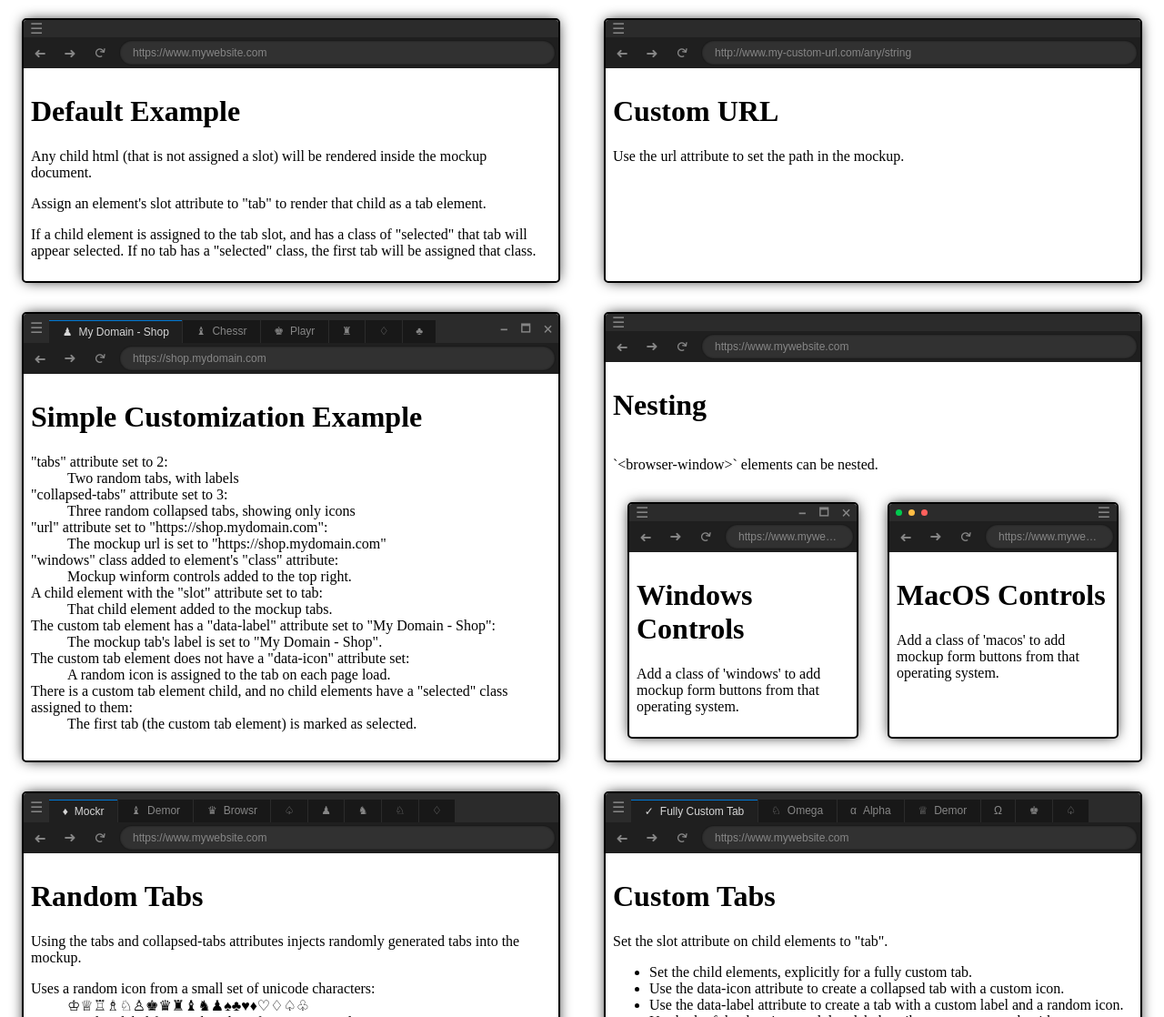
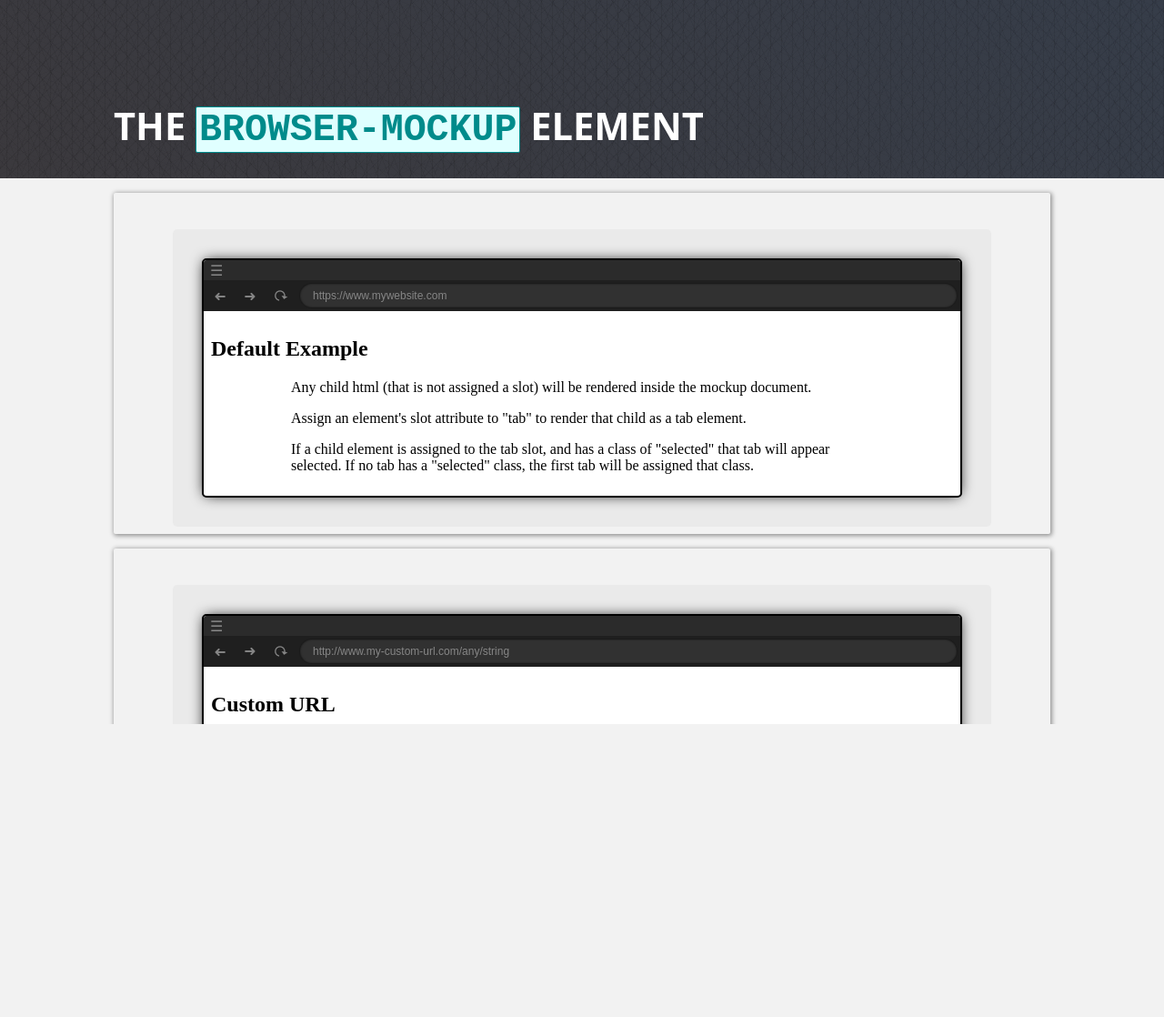
Before and after one commit to catapart/magnitce-browser-mockup, a website: page demo/index.html in a window 1280 px wide. Shown: the part 4-1122 px from the top of the page at 91% size. After the commit the page ends 800 px from the top, so only its background shows below. Drawn offline with Linux system fonts and the light colour scheme.

Commit message:
updated demo page; updated screenshot page;

```diff
--- /dev/null
+++ b/demo/demo-page.css
@@ -0,0 +1,237 @@
+/* defaults */
+*
+{
+    box-sizing: border-box;
+}
+html
+{
+    color-scheme: light dark;
+    margin: 0;
+    padding: 0;
+    width: 100%;
+    height: 100%;
+    overflow: hidden;
+}
+body
+{
+    width: 100%;
+    height: 100%;
+    margin: 0;
+    padding: 0;
+    display: flex;
+    overflow: hidden;
+    background-color: #f2f2f2;
+
+    --accent-color: dodgerblue;
+
+    font-family: system-ui, -apple-system, BlinkMacSystemFont, 'Segoe UI', Roboto, Oxygen, Ubuntu, Cantarell, 'Open Sans', 'Helvetica Neue', sans-serif;
+}
+@media (prefers-color-scheme: light)
+{
+    body
+    {
+        --example-background: #eaeaea;
+    }
+    section
+    {
+        --border-color: #999;
+    }
+}
+@media (prefers-color-scheme: dark)
+{
+    body
+    {
+        background-color: #222;
+        color: #ccc;
+
+        --example-background: #0a0a0a;
+    }
+    section
+    {
+        --border-color: #444;
+    }
+    h1,h2,h3,h4,h5,h6
+    {
+        color: white;
+    }
+}
+
+h2,h3,h4,h5,h6
+{
+    margin-block: .75em;
+}
+p,li,dd,dt
+{
+    max-width: 80ch;
+}
+dl
+{
+    margin-left: 20px;
+}
+dt
+{
+    font-weight: bold;
+    font-size: .8rem;
+}
+
+code
+{
+    background-color:lightcyan;
+    color:darkcyan;
+    display: inline-block;
+    padding: 1px 3px;
+    border-radius: 2px;
+    border: solid 1px;
+}
+
+main > article
+{
+    box-shadow: 1px 1px 5px 1px rgb(0 0 0 / .4);
+    border-radius: 2px;
+    padding: .5em;
+    display: grid;
+    grid-template-columns: minmax(0, auto) minmax(0, 900px) minmax(0, auto);
+}
+main > article:has(> section)
+{
+    row-gap: 1em;
+}
+article > *
+{
+    grid-column: 2;
+}
+
+article > section
+{
+    border: solid 1px var(--border-color);
+    border-radius: 2px;
+    padding-block: .5em;
+    padding-inline: 1em;
+}
+
+article > :is(h2,h3,h4,h5,h6)
+{
+    margin-block: .25em;
+}
+
+article p
+{
+    margin-inline: auto;
+    text-wrap-style:pretty;
+}
+
+article .example
+{
+    margin-top: 2em;
+    background-color: var(--example-background);
+    padding: 1em;
+    border-radius: 5px;
+}
+
+/* layout */
+main
+{
+    flex: 1;
+    row-gap: 1em;
+    padding-bottom: 1em;
+    overflow: auto;
+}
+main > header
+{
+    min-height: 200px;
+    height: min-content;
+    background-image: repeating-linear-gradient(225deg, rgba(0,0,0, 0.03) 0px, rgba(0,0,0, 0.03) 1px,transparent 1px, transparent 12px),
+    repeating-linear-gradient(112.5deg, rgba(0,0,0, 0.03) 0px, rgba(0,0,0, 0.03) 1px,transparent 1px, transparent 12px),
+    repeating-linear-gradient(22.5deg, rgba(0,0,0, 0.03) 0px, rgba(0,0,0, 0.03) 1px,transparent 1px, transparent 12px),
+    repeating-linear-gradient(67.5deg, rgba(0,0,0, 0.03) 0px, rgba(0,0,0, 0.03) 1px,transparent 1px, transparent 12px),
+    repeating-linear-gradient(225deg, rgba(0,0,0, 0.03) 0px, rgba(0,0,0, 0.03) 1px,transparent 1px, transparent 12px),
+    repeating-linear-gradient(157.5deg, rgba(0,0,0, 0.03) 0px, rgba(0,0,0, 0.03) 1px,transparent 1px, transparent 12px),
+    repeating-linear-gradient(112.5deg, rgba(0,0,0, 0.03) 0px, rgba(0,0,0, 0.03) 1px,transparent 1px, transparent 12px),
+    repeating-linear-gradient(270deg, rgba(0,0,0, 0.03) 0px, rgba(0,0,0, 0.03) 1px,transparent 1px, transparent 12px),
+    repeating-linear-gradient(270deg, rgba(0,0,0, 0.03) 0px, rgba(0,0,0, 0.03) 1px,transparent 1px, transparent 12px),
+    repeating-linear-gradient(315deg, rgba(0,0,0, 0.03) 0px, rgba(0,0,0, 0.03) 1px,transparent 1px, transparent 12px),
+    repeating-linear-gradient(67.5deg, rgba(0,0,0, 0.03) 0px, rgba(0,0,0, 0.03) 1px,transparent 1px, transparent 12px),
+    repeating-linear-gradient(315deg, rgba(0,0,0, 0.03) 0px, rgba(0,0,0, 0.03) 1px,transparent 1px, transparent 12px),
+    repeating-linear-gradient(270deg, rgba(0,0,0, 0.03) 0px, rgba(0,0,0, 0.03) 1px,transparent 1px, transparent 12px),
+    linear-gradient(225deg, rgb(54,61,73),rgb(59,57,61));
+
+    display: grid;
+}
+
+main > header .content
+{
+    display: grid;
+    align-items: flex-end;
+    text-transform:uppercase;
+    color: white;
+    font-size: 1.3rem;
+}
+
+/* utilities */
+.centered-single-column
+{
+    --column-min-width: 330px; /* calibrated value to fit within 350px window; 350px - 10px - 10px; */
+    --column-width: 1030px;
+    --gutter-minimum: 10px;
+
+    display: grid;
+    grid-template-columns: minmax(var(--gutter-minimum), auto) minmax(var(--column-min-width), var(--column-width)) minmax(var(--gutter-minimum), auto);
+}
+.centered-single-column > :not(dialog)
+{
+    grid-column: 2;
+}
+
+.centered-single-column .full-width
+{
+    grid-column: 1 / 4;
+}
+
+.log
+{
+    height: 350px;
+    border: solid 1px var(--border-color);
+    border-radius: 5px;
+    overflow: auto;
+    background-color: field;
+    color: fieldtext;
+    margin-block: 1em;
+    padding: 1em;
+}
+
+
+
+
+#transitions path-route[data-entering]
+{
+    animation: fade-in 1s ease forwards;
+}
+
+#transitions path-route path-route[data-entering]
+{
+    animation: slide-in 1s ease forwards;
+}
+
+#transitions dialog[open]
+{
+    opacity: 1;
+    transition: opacity 2s ease;
+}
+@starting-style
+{
+    #transitions dialog[path]
+    {
+        opacity: 0;
+    }
+}
+
+@keyframes fade-in
+{
+    0% { opacity: 0; }
+    100% { opacity: 1; }
+}
+@keyframes slide-in
+{
+    0% { translate: 50px 0; }
+    100% { translate: 0 0; }
+}
--- a/demo/index.html
+++ b/demo/index.html
@@ -3,31 +3,10 @@
 <head>
     <meta charset="UTF-8">
     <meta name="viewport" content="width=device-width, initial-scale=1.0">
-    <title>Browser Mockup Demo</title>
+    <title>&lt;browser-mockup&gt; Demo</title>
+    <link rel="stylesheet" href="./demo-page.css">
 
     <style>
-        html
-        {
-            color-scheme: light dark;
-        }
-
-        .row
-        ,.container
-        {
-            display: flex;
-            gap: 1em;
-        }
-        .row > *
-        ,.container > *
-        {
-            flex: 1;
-        }
-
-        .container
-        {
-            display: flex;
-            flex-direction: column;
-        }
         browser-mockup:has(browser-mockup)::part(body)
         {
             display: grid;
@@ -45,19 +24,32 @@
     </style>
 </head>
 <body>
-    <div class="row">
+    <main class="centered-single-column">
+        <header class="full-width">
+            <div class="content centered-single-column">
+                <h1>The <code>browser-mockup</code> element</h1>
+            </div>
+        </header>
+        <article>
+        <div class="example">
             <browser-mockup>
                 <h1>Default Example</h1>
                 <p>Any child html (that is not assigned a slot) will be rendered inside the mockup document.</p>
                 <p>Assign an element's slot attribute to "tab" to render that child as a tab element.</p>
                 <p>If a child element is assigned to the tab slot, and has a class of "selected" that tab will appear selected. If no tab has a "selected" class, the first tab will be assigned that class.</p>
             </browser-mockup>
-        <browser-mockup url="http://www.my-custom-url.com/any/string">
+        </div>
+        </article>
+        <article>
+        <div class="example">
+            <browser-mockup url="http://www.my-custom-url.com/any/string" style="height:400px">
                 <h1>Custom URL</h1>
                 <p>Use the url attribute to set the path in the mockup.</p>
             </browser-mockup>
         </div>
-    <div class="row">
+        </article>
+        <article>
+        <div class="example">
             <browser-mockup tabs="2" collapsed-tabs="3" url="https://shop.mydomain.com" class="windows simple">
                 <span slot="tab" data-label="My Domain - Shop"></span>
                 <h1>Simple Customization Example</h1>
@@ -80,6 +72,10 @@
                     <dd>The first tab (the custom tab element) is marked as selected.</dd>
                 </dl>
             </browser-mockup>
+        </div>
+        </article>
+        <article>
+        <div class="example">
             <browser-mockup>
                 <h1>Nesting</h1>
                 <p>`&lt;browser-window&gt;` elements can be nested.</p>
@@ -93,9 +89,9 @@
                 </browser-mockup>
             </browser-mockup>
         </div>
-    <div class="row">
-    </div>
-    <div class="row">
+        </article>
+        <article>
+        <div class="example">
             <browser-mockup tabs="3" collapsed-tabs="5">
                 <h1>Random Tabs</h1>
                 <p>Using the tabs and collapsed-tabs attributes injects randomly generated tabs into the mockup.</p>
@@ -115,6 +111,10 @@
                     <dd>Suitr</dd>
                 </dl>
             </browser-mockup>
+        </div>
+        </article>
+        <article>
+        <div class="example">
             <browser-mockup tabs="1" collapsed-tabs="2">
                 <h1>Custom Tabs</h1>
                 <p>Set the slot attribute on child elements to "tab".</p>
@@ -141,6 +141,8 @@
                 <span slot="tab" data-icon="α" data-label="Alpha"></span>
             </browser-mockup>
         </div>
+        </article>
+    </main>
     <script type="module" src="../vanilla/browser-mockup.js"></script>
 </body>
 </html>
```
Also changed, not shown: demo/screenshot.html (+40 -23 lines). Lines whose indentation alone changed are shown as unchanged.
